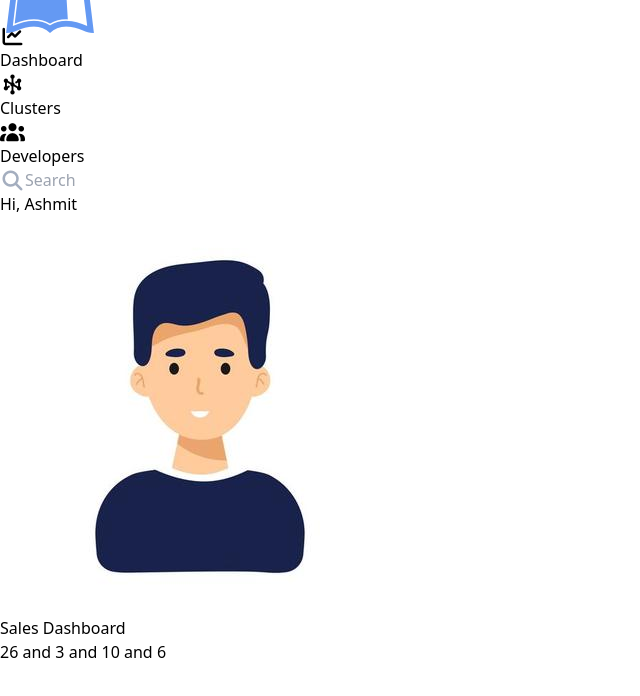
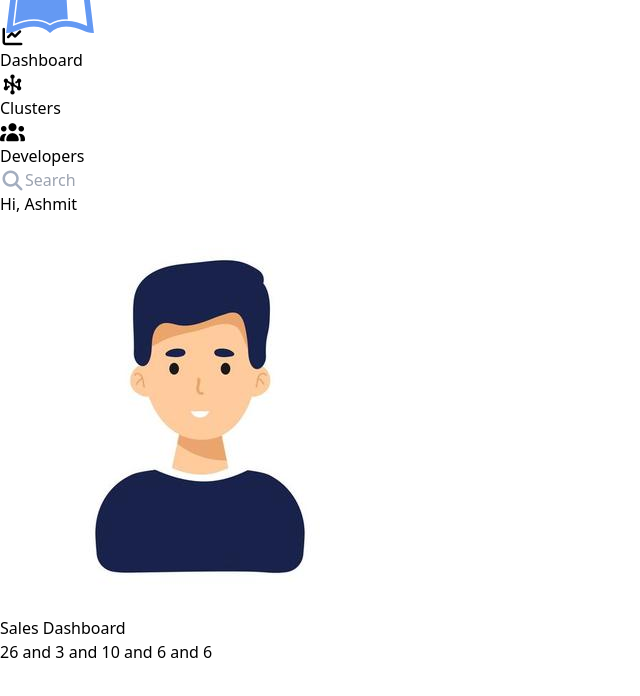
Before and after one commit to Ashmit990/DevClient-CRM, a React (Vite) app: page /dashboard in a window 1280 px wide. Shown: the top 696 px of the page, without its empty margins (0-640 px from the left). Built offline with nearby package versions, Linux system fonts and the light colour scheme.

Commit message:
added countOverdueFollowups function

```diff
--- a/src/components/dashboard/QuickOverview.jsx
+++ b/src/components/dashboard/QuickOverview.jsx
@@ -5,6 +5,7 @@ import { calculateTotalDevelopers } from '../utils/calculateTotalDevelopers'
 import { developersData } from '../../data/developersData'
 import { countCompletedLeads } from '../utils/countCompletedLeads'
 import { calculateInProcessLeads } from '../utils/calculateInProcessLeads'
+import { countOverdueFollowups } from '../utils/countOverdueFollowups'
 
 
 
@@ -13,8 +14,9 @@ export const QuickOverview = () => {
   const totalDevelopers = calculateTotalDevelopers(developersData)
   const totalCompletedLeads = countCompletedLeads(clustersData)
   const totalInProcessLeads = calculateInProcessLeads(clustersData)
+  const totalOverdueFollowups = countOverdueFollowups(clustersData)
 
   return (
-    <div className='w-[93.5%] border-2 border-black h-[150px]'>{totalLeads} and {totalDevelopers} and {totalCompletedLeads} and {totalInProcessLeads}</div>
+    <div className='w-[93.5%] border-2 border-black h-[150px]'>{totalLeads} and {totalDevelopers} and {totalCompletedLeads} and {totalInProcessLeads} and {totalOverdueFollowups}</div>
   )
 }
--- /dev/null
+++ b/src/components/utils/countOverdueFollowups.js
@@ -0,0 +1,12 @@
+export const countOverdueFollowups = (data) => {
+  const today = new Date();
+
+  return data.reduce((total, cluster) => {
+    const overdueLeads = cluster.leads.filter((lead) => {
+      const followup = new Date(lead.followupDate);
+      return followup < today && lead.status !== "Completed";
+    });
+
+    return total + overdueLeads.length;
+  }, 0);
+};
--- a/src/data/clustersData.js
+++ b/src/data/clustersData.js
@@ -22,7 +22,7 @@ export const clustersData = [
         clientName: "Sarina",
         projectTitle: "Portfolio Website",
         priority: "Medium",
-        followupDate: "2025-11-18",
+        followupDate: "2025-12-18",
         status: "In Process",
         assignedDeveloper: "Dev1",
         history: [
```
